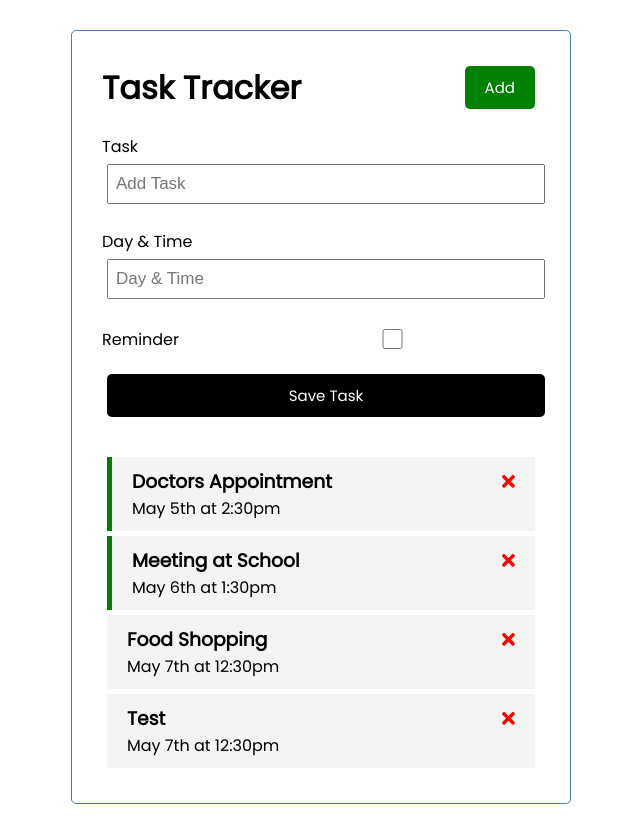
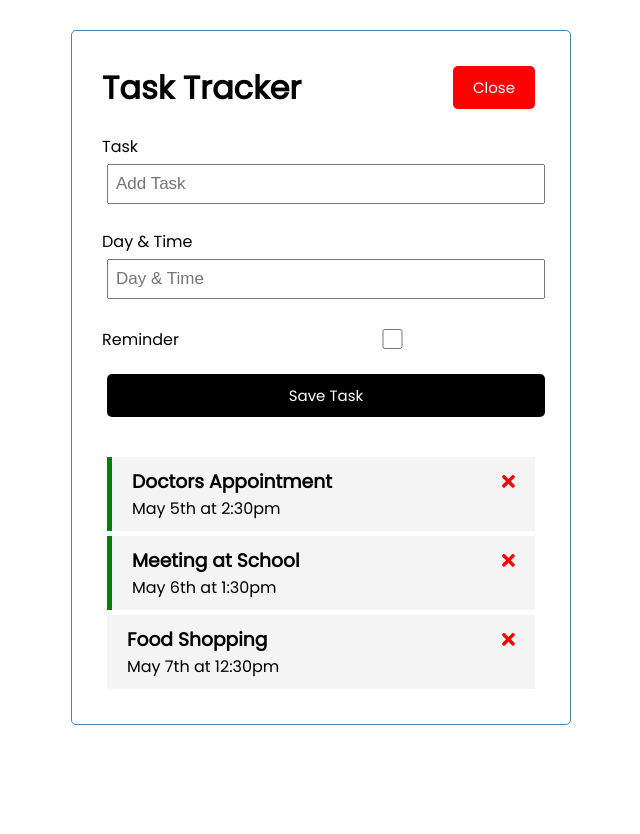
Before and after one commit to smkattoula/angular-task-tracker, an Angular app: page / in a window 1280 px wide. Both pictures are taken after a click on the button "Add". Shown: the whole page, without its empty margins (319-959 px from the left). After the commit the page ends 800 px from the top, so only its background shows below. Built offline with nearby package versions, Linux system fonts and the light colour scheme; data requests are answered from the project's data file.

Commit message:
learned how to work with Subject observables and Subscription from rxjs, create toggle functionality for Add Button in the header component

```diff
--- a/db.json
+++ b/db.json
@@ -17,12 +17,6 @@
       "text": "Food Shopping",
       "day": "May 7th at 12:30pm",
       "reminder": false
-    },
-    {
-      "id": 4,
-      "text": "Test",
-      "day": "May 7th at 12:30pm",
-      "reminder": false
     }
   ]
 }
--- a/src/app/components/add-task/add-task.component.html
+++ b/src/app/components/add-task/add-task.component.html
@@ -1,4 +1,4 @@
-<form class="add-form" (ngSubmit)="onSubmit()">
+<form *ngIf="showAddTask" class="add-form" (ngSubmit)="onSubmit()">
   <div class="form-control">
     <label for="text">Task</label>
     <input
--- a/src/app/components/add-task/add-task.component.ts
+++ b/src/app/components/add-task/add-task.component.ts
@@ -1,4 +1,6 @@
 import { Component, OnInit, Output, EventEmitter } from '@angular/core';
+import { UiService } from 'src/app/services/ui.service';
+import { Subscription } from 'rxjs';
 import { Task } from '../../Task';
 
 @Component({
@@ -11,8 +13,18 @@ export class AddTaskComponent implements OnInit {
   text: string;
   day: string;
   reminder: boolean = false;
+  showAddTask: boolean;
+  subscription: Subscription;
 
-  constructor() {}
+  constructor(private uiService: UiService) {
+    this.subscription = this.uiService
+      .onToggle()
+      .subscribe((value) => (this.showAddTask = value));
+  }
+
+  toggleAddTask() {
+    this.uiService.toggleAddTask();
+  }
 
   ngOnInit(): void {}
 
--- a/src/app/components/header/header.component.html
+++ b/src/app/components/header/header.component.html
@@ -1,8 +1,8 @@
 <header>
   <h1>{{ title }}</h1>
   <app-button
-    color="green"
-    text="Add"
+    color="{{ showAddTask ? 'red' : 'green' }}"
+    text="{{ showAddTask ? 'Close' : 'Add' }}"
     (btnClick)="toggleAddTask()"
   ></app-button>
 </header>
--- a/src/app/components/header/header.component.ts
+++ b/src/app/components/header/header.component.ts
@@ -1,4 +1,6 @@
 import { Component, OnInit } from '@angular/core';
+import { UiService } from 'src/app/services/ui.service';
+import { Subscription } from 'rxjs';
 
 @Component({
   selector: 'app-header',
@@ -7,12 +9,18 @@ import { Component, OnInit } from '@angular/core';
 })
 export class HeaderComponent implements OnInit {
   title: string = 'Task Tracker';
+  showAddTask: boolean;
+  subscription: Subscription;
 
-  constructor() {}
+  constructor(private uiService: UiService) {
+    this.subscription = this.uiService
+      .onToggle()
+      .subscribe((value) => (this.showAddTask = value));
+  }
 
   ngOnInit(): void {}
 
   toggleAddTask() {
-    console.log('Add');
+    this.uiService.toggleAddTask();
   }
 }
--- /dev/null
+++ b/src/app/services/ui.service.ts
@@ -0,0 +1,21 @@
+import { Injectable } from '@angular/core';
+import { Observable, Subject } from 'rxjs';
+
+@Injectable({
+  providedIn: 'root',
+})
+export class UiService {
+  private showAddTask: boolean = false;
+  private subject = new Subject<any>();
+
+  constructor() {}
+
+  toggleAddTask(): void {
+    this.showAddTask = !this.showAddTask;
+    this.subject.next(this.showAddTask);
+  }
+
+  onToggle(): Observable<any> {
+    return this.subject.asObservable();
+  }
+}
```
Also changed, not shown: 1 other file (tests, documents, lock files or other folders).
